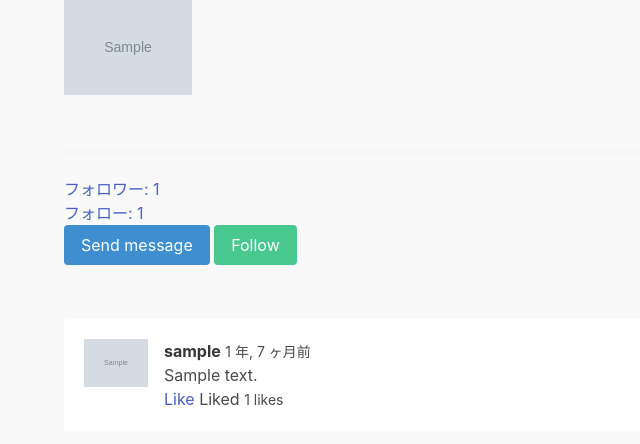
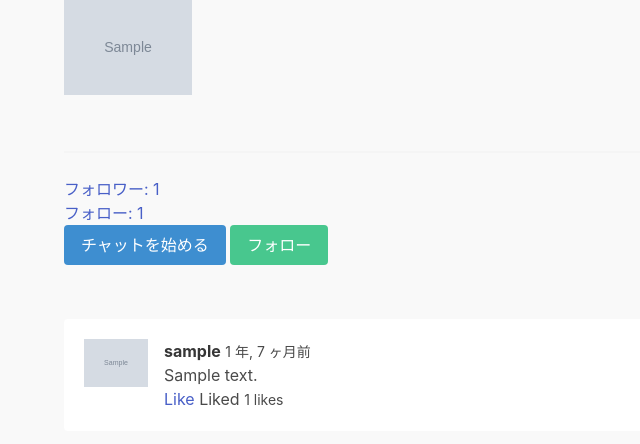
Before and after one commit to umb-pamaroom/freedom, a Django app: a page that uses apps/oinkerprofile/templates/oinkerprofile/oinkerprofile.html in a window 1280 px wide. Shown: the part 221-665 px from the top of the page, without its empty margins (0-640 px from the left). Run offline with Django 3.2, Linux system fonts and the light colour scheme; tables that the repository leaves empty hold one stand-in row (values such as "Sample post"); grey boxes marked "Sample" are stand-in pictures.

Commit message:
Update oinkerprofile.html

```diff
--- a/apps/oinkerprofile/templates/oinkerprofile/oinkerprofile.html
+++ b/apps/oinkerprofile/templates/oinkerprofile/oinkerprofile.html
@@ -20,13 +20,13 @@
                 <p><a href="{% url 'follows' user.username %}">フォロー: {{ user.oinkerprofile.follows.count }}</a></p>
 
                 {% if user != request.user %}
-                    <a href="{% url 'conversation' user.id %}" class="button is-info">Send message</a>
+                    <a href="{% url 'conversation' user.id %}" class="button is-info">チャットを始める</a>
 
 
                     {% if request.user.oinkerprofile in user.oinkerprofile.followed_by.all %}
-                        <a href="{% url 'unfollow_oinker' user.username %}" class="button is-danger">Unfollow</a>
+                        <a href="{% url 'unfollow_oinker' user.username %}" class="button is-danger">フォロー解除</a>
                     {% else %}
-                        <a href="{% url 'follow_oinker' user.username %}" class="button is-success">Follow</a>
+                        <a href="{% url 'follow_oinker' user.username %}" class="button is-success">フォロー</a>
                     {% endif %}
                 {% endif %}
 
```
